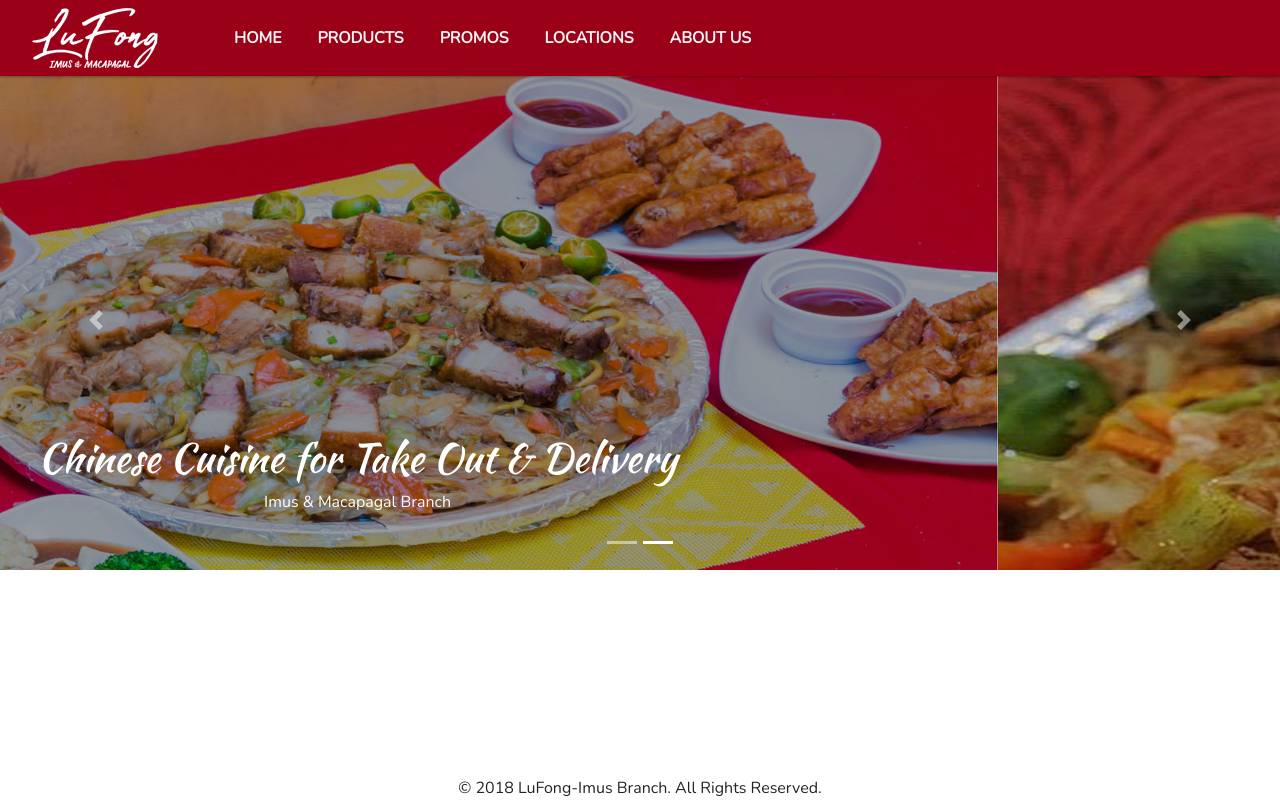
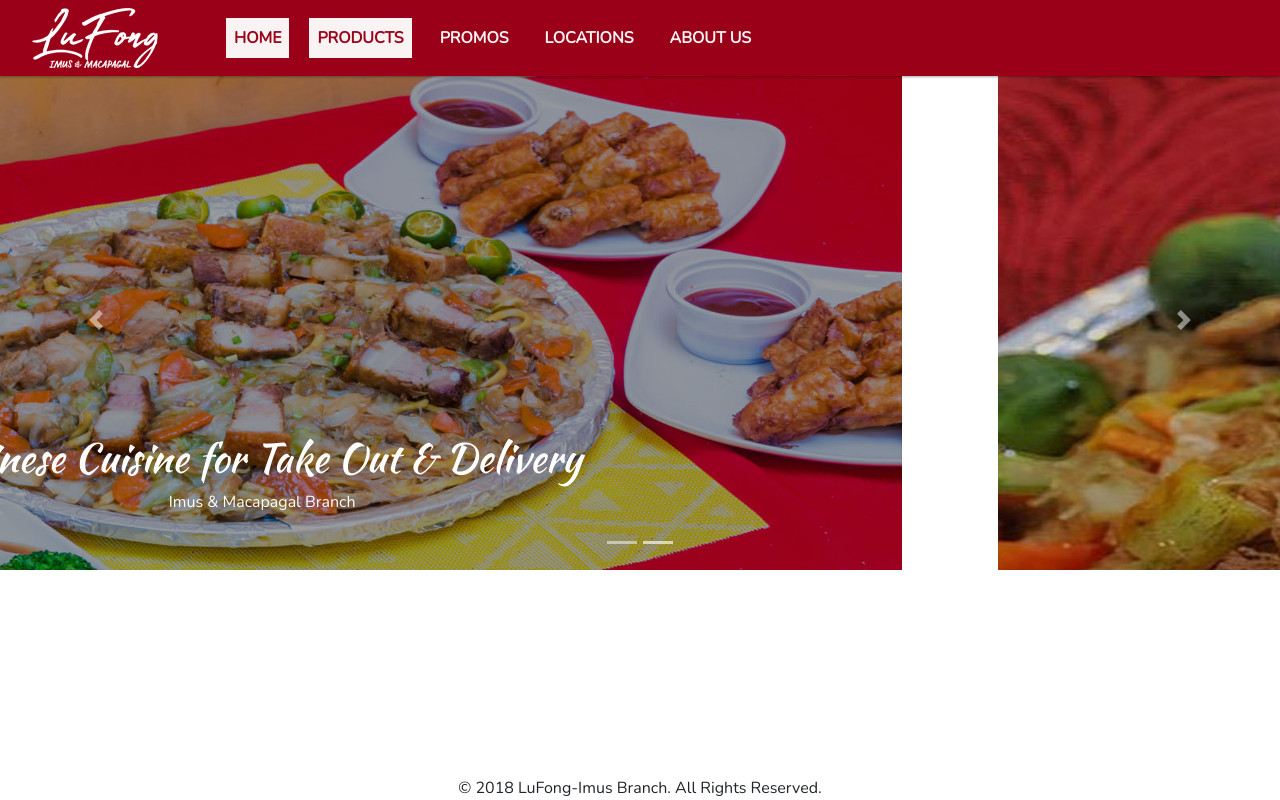
Before and after one commit to kevingdc/lufong-website-react, a React (Create React App) app: page / in a window 1280 px wide. Built offline with nearby package versions, Linux system fonts and the light colour scheme.

Commit message:
Improve navbar hovering

```diff
--- a/src/components/NavigationBar/style.css
+++ b/src/components/NavigationBar/style.css
@@ -18,6 +18,7 @@
 .nav-link:before {
     transition: all 0.5s;
 }
+
 .nav-link:hover {
     color: var(--accent-white);
     background-color: transparent !important;
@@ -39,6 +40,22 @@
 
 .nav-link:hover:after {
     width: 100%;
+}
+
+.active,
+.active:after,
+.active:before {
+    transition: all 0.5s;
+}
+
+.nav-item .active {
+    color: var(--primary-red-darker);
+    background-color: var(--accent-white);
+}
+
+.active:hover {
+    color: var(--accent-white);
+    background-color: transparent;
 }
 
 .navbar-nav li:hover > .dropdown-menu {
```
